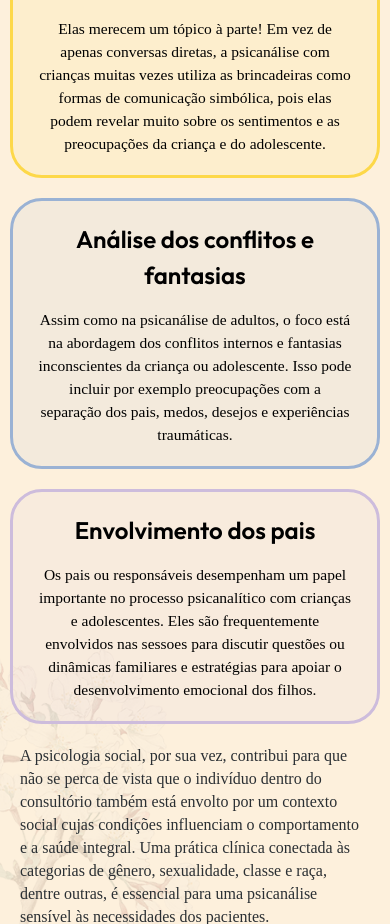
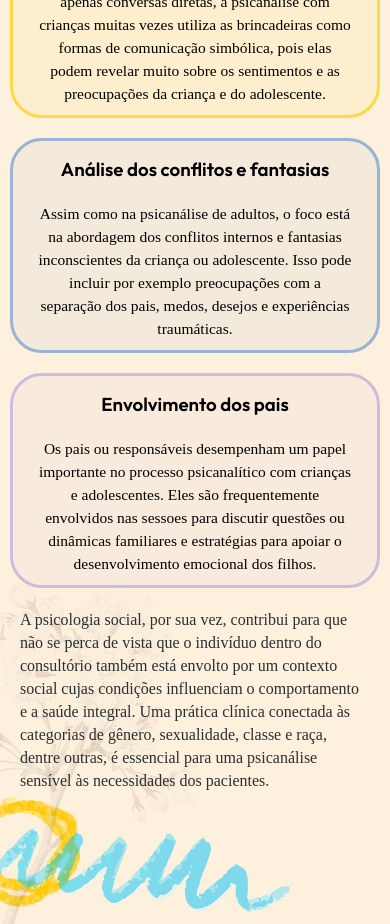
Before and after one commit to Claudinha-eliza/website-claudia-ferreira, a Next.js app: page / in a window 390 px wide. Shown: the part 3240-4164 px from the top of the page. Built offline with nearby package versions, Linux system fonts and the light colour scheme; a web font is replaced by a local one.

Commit message:
small css ajustments

```diff
--- a/src/Components/Sections/ComoSeraANossaJornada/Card/page.module.css
+++ b/src/Components/Sections/ComoSeraANossaJornada/Card/page.module.css
@@ -120,3 +120,15 @@
     width: auto;
   }
 }
+
+@media (max-width: 450px) {
+
+  .cardTitle {
+    font-size: 1.17em;
+  }
+
+  .card {
+    padding-top: 10px;
+    padding-bottom: 10px;
+  }
+}
--- a/src/Components/Sections/ComoSeraANossaJornada/page.module.css
+++ b/src/Components/Sections/ComoSeraANossaJornada/page.module.css
@@ -208,7 +208,7 @@
   .decoration13 {
     left: auto;
     right: auto;
-    height: 420px;
+    height: 350px;
     width: 200px;
     max-width: 100%;
     opacity: 0.15;
```
